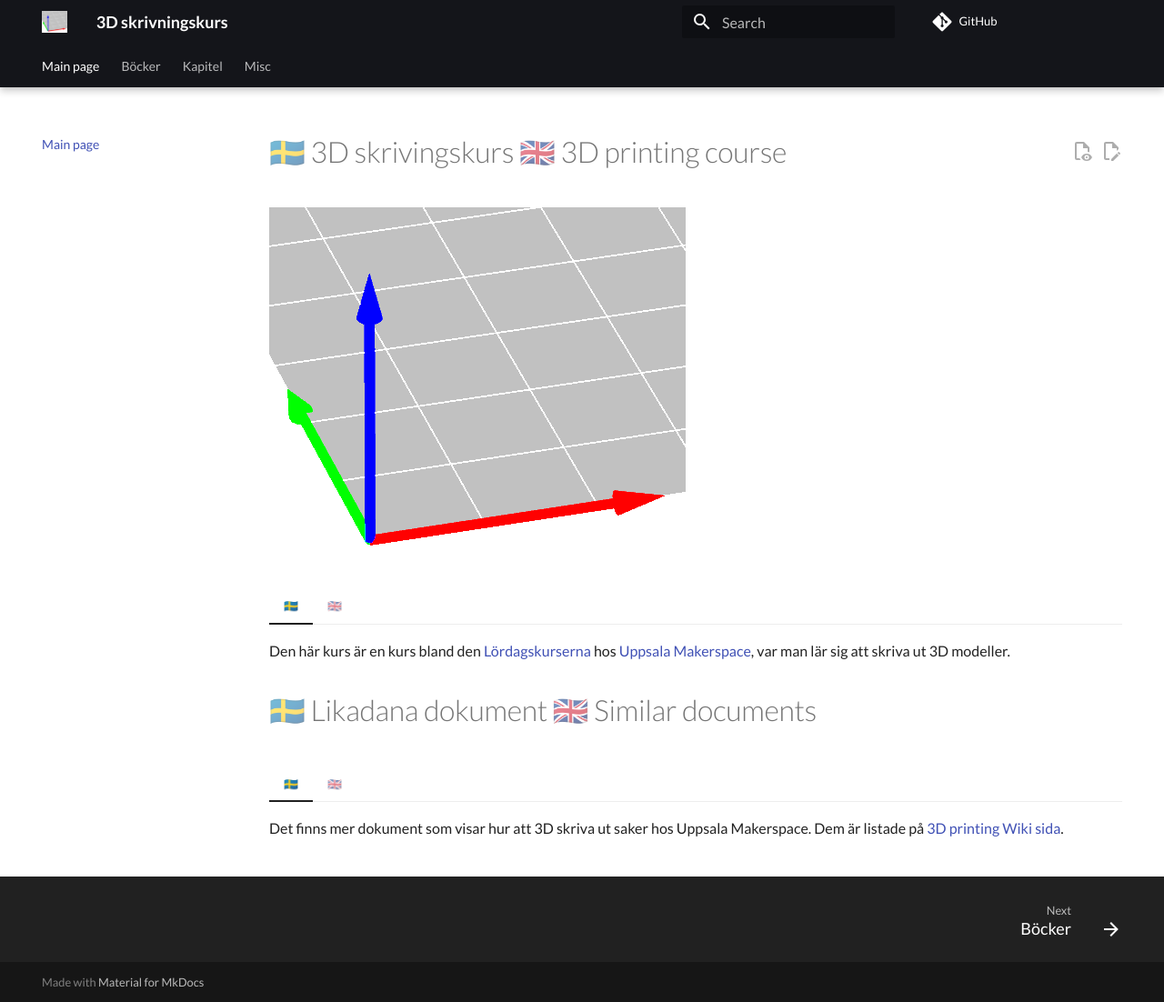
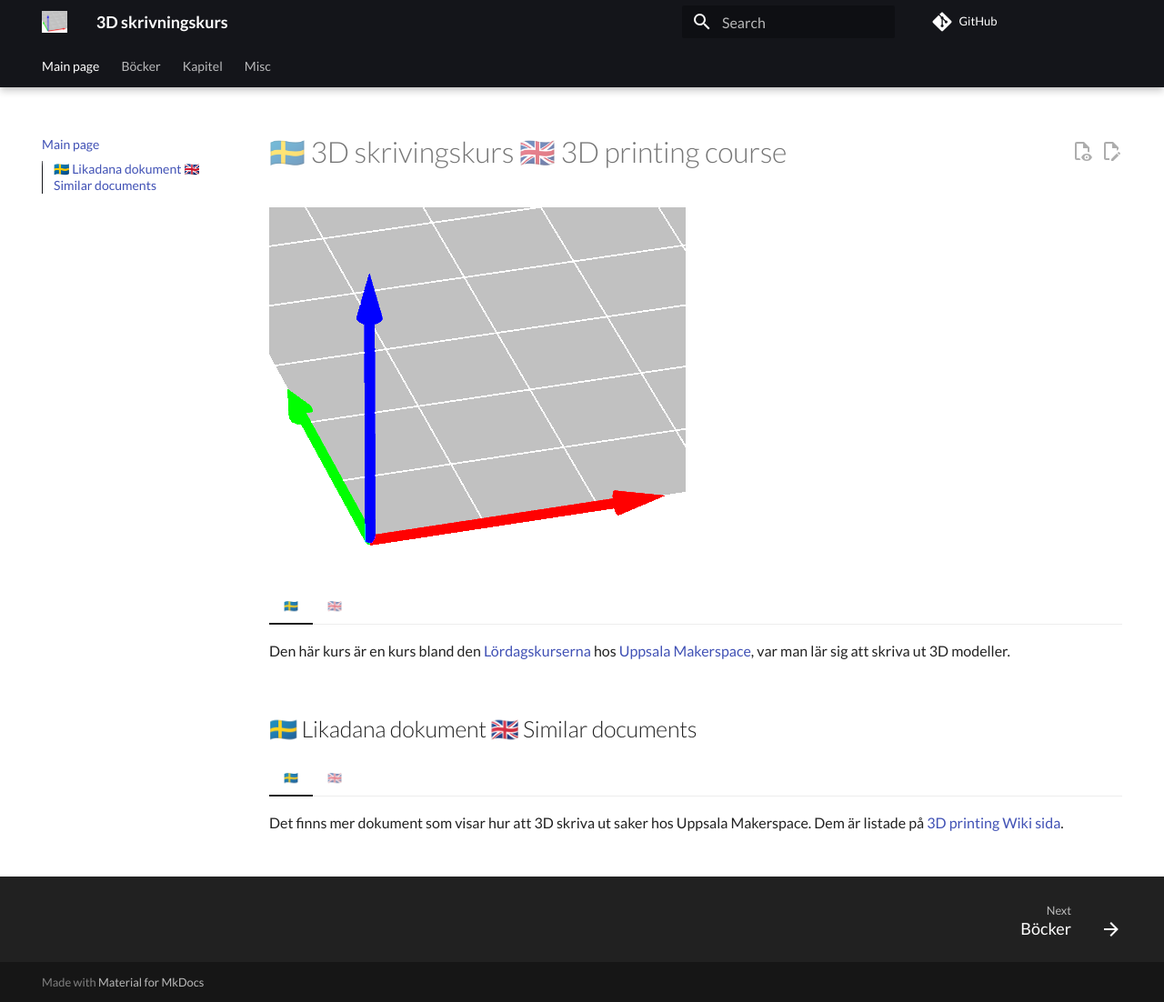
Before and after one commit to uppsala-makerspace/3d_skrivningskurs, an MkDocs documentation site: the page built from docs/index.md, in a window 1280 px wide and 1102 px high. Shown: the whole window at 91% size. Built offline with MkDocs 1.6.1 and Material for MkDocs 9.7.7, drawn with Linux system fonts in a browser that asks for light colours; comment, search, counter and statistics services are not loaded.

Commit message:
Fix Markdown

```diff
--- a/docs/index.md
+++ b/docs/index.md
@@ -27,7 +27,7 @@ tags:
     at [Uppsala Makerspace](https://www.uppsalamakerspace.se/),
     where one can learn how to print 3D models.
 
-# 🇸🇪 Likadana dokument 🇬🇧 Similar documents
+## 🇸🇪 Likadana dokument 🇬🇧 Similar documents
 
 
 === "🇸🇪"
```
Also changed, not shown: docs/books/README.md (line endings or trailing spaces).
